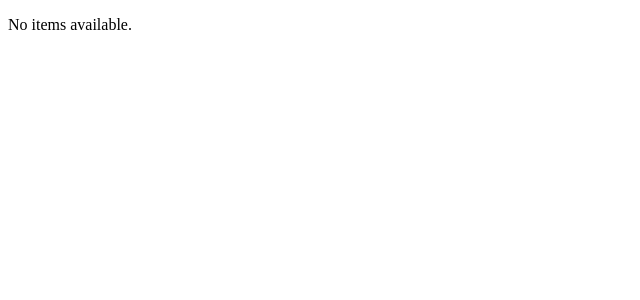
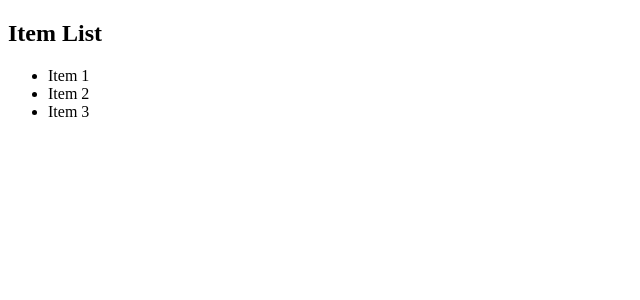
Before and after one commit to Markela-prog/LoopPresetCompanion, an Angular app: page / in a window 1280 px wide. Shown: the top 300 px of the page, without its empty margins (0-640 px from the left). Built offline with nearby package versions, Linux system fonts and the light colour scheme.

Commit message:
Changed if statement

```diff
--- a/src/app/app.component.html
+++ b/src/app/app.component.html
@@ -1,5 +1,5 @@
 <main>
-  @if (items.length === 0) {
+  @if (items.length !== 0) {
     <h2 id="1" id="2">Item List</h2>
     <ul>
       @for (item of items; track item) {
```
